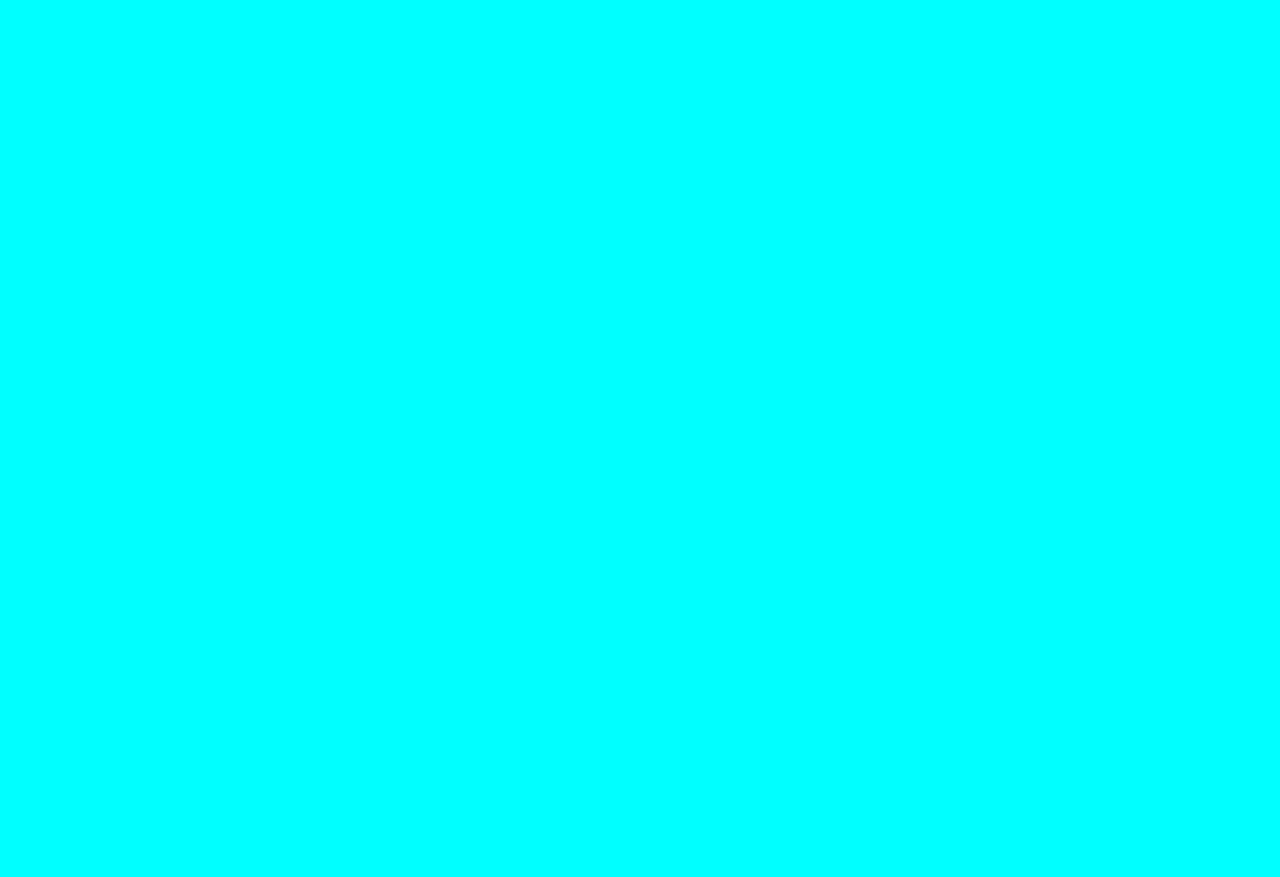
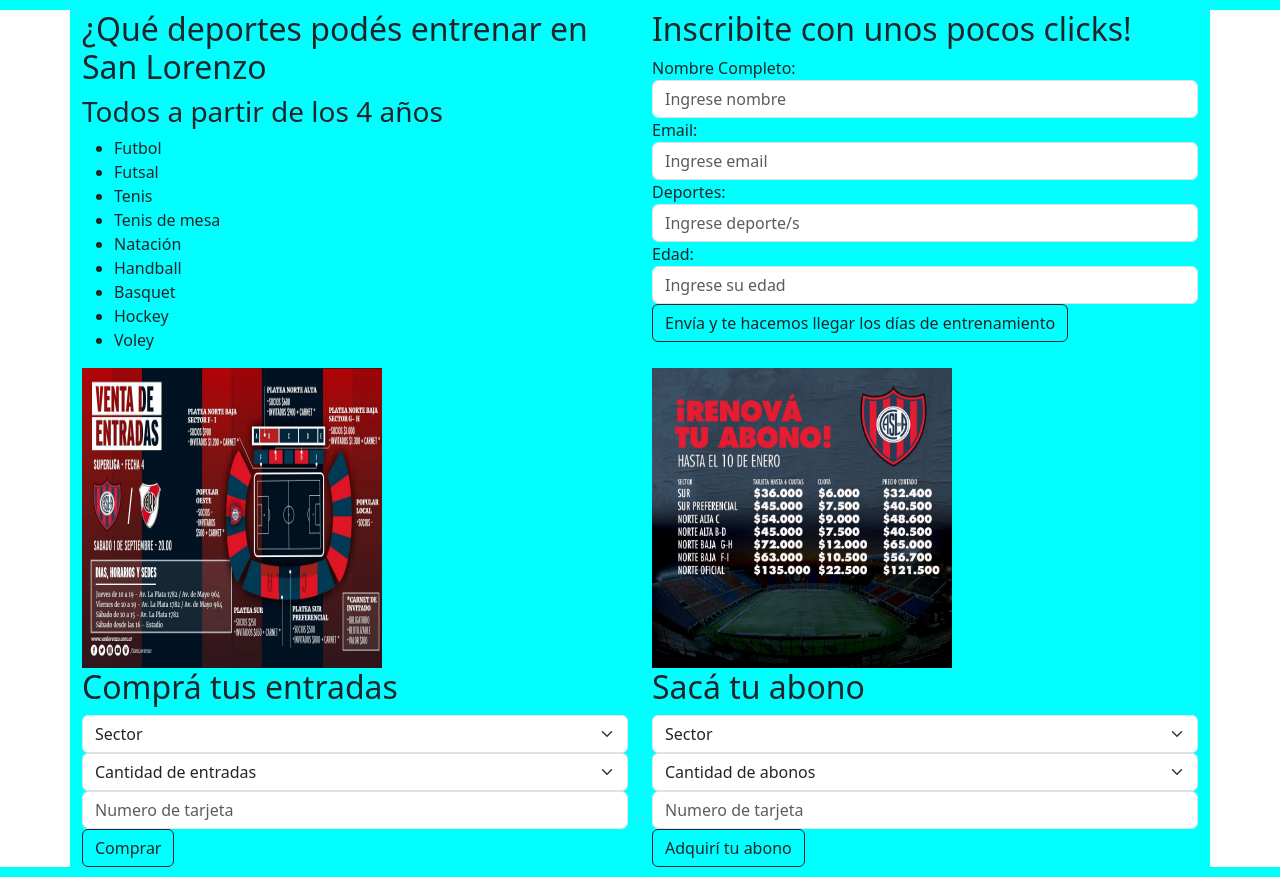
Before and after one commit to franrosen03/Preentrega3-Rosen, a website: page pages/pag3.html in a window 1280 px wide. Before the commit the page ends 800 px from the top, so only its background shows below. Drawn offline with nearby package versions, Linux system fonts and the light colour scheme.

Commit message:
Pagina abono

```diff
--- a/pages/pag3.html
+++ b/pages/pag3.html
@@ -5,9 +5,103 @@
     <meta name="viewport" content="width=device-width, initial-scale=1.0">
     <link rel="shortcut icon" href="../assets/images/Escudo.webp">
     <link rel="stylesheet" href="../css/style.css">
-    <title>Document</title>
+    <link href="https://cdn.jsdelivr.net/npm/bootstrap@5.3.2/dist/css/bootstrap.min.css" rel="stylesheet" integrity="sha384-T3c6CoIi6uLrA9TneNEoa7RxnatzjcDSCmG1MXxSR1GAsXEV/Dwwykc2MPK8M2HN" crossorigin="anonymous">
+    <title>Inscripciones, abonos y entradas</title>
 </head>
 <body>
 
+    <div class="container">
+        <div class="row">
+            <div class="col-md-6 ">
+
+        <h2>¿Qué deportes podés entrenar en San Lorenzo</h2>
+        <h3>Todos a partir de los 4 años</h3>
+        <a>
+            <ul >
+                <li>Futbol</li>
+                <li>Futsal</li>
+                <li>Tenis</li>
+                <li>Tenis de mesa</li>
+                <li>Natación</li>
+                <li>Handball </li>
+                <li>Basquet </li>
+                <li>Hockey</li>
+                <li>Voley </li>
+                </ul>
+        </a>
+        </div>
+
+
+
+                <div class="col-md-6 ">
+ <h2>Inscribite con unos pocos clicks!</h2>
+  <form action="#">
+	<div class="form-group">
+  	<label for="name">Nombre Completo:</label>
+  	<input type="text" class="form-control" id="nombre" placeholder="Ingrese nombre" name="nombre">
+      <label for="email">Email:</label>
+  	<input type="email" class="form-control" id="email" placeholder="Ingrese email" name="email"><label for="email">Deportes:</label>
+  	<input type="text" class="form-control" id="deporte" placeholder="Ingrese deporte/s" name="sport"><label for="email">Edad:</label>
+  	<input type="text" class="form-control" id="edad" placeholder="Ingrese su edad" name="age">
+	</div>
+
+	<button type="submit" class="btn btn-outline-dark">Envía y te hacemos llegar los días de entrenamiento</button>
+  </form>
+  </div>
+  </div>
+
+
+        <div class="row">
+            <div class="col-md-6 ">
+                <img src="../assets/images/Dl2XX2AWwAAdRCd.webp" alt="entradas">
+                <h2>Comprá tus entradas</h2>
+            <form>
+                <select class="form-select" aria-label="Default select example">
+                    <option selected>Sector</option>
+                    <option value="1">Platea Sur</option>
+                    <option value="2">Platea Norte</option>
+                    <option value="3">Popular</option>
+                  </select>
+                  <select class="form-select" aria-label="Default select example">
+                    <option selected>Cantidad de entradas</option>
+                    <option value="1">1</option>
+                    <option value="2">2</option>
+                    <option value="3">3</option>
+                    <option value="4">4</option>
+                  </select>
+                  <input type="text" class="form-control" placeholder="Numero de tarjeta" aria-label="Card number">
+                <button type="submit" class="btn btn-outline-dark">Comprar</button>
+                </form>
+                </div>
+                <div class="col-md-6 ">
+                    <img src="../assets/images/abono.webp" alt="abono">
+                    <h2>Sacá tu abono</h2>
+                    <form>
+                        <select class="form-select" aria-label="Default select example">
+                            <option selected>Sector</option>
+                            <option value="1">Sur</option>
+                            <option value="2">Sur preferencial</option>
+                            <option value="3">Norte Alta</option>
+                            <option value="4">Norte baja</option>
+                            <option value="4">Norte oficial</option>
+                          </select>
+                          <select class="form-select" aria-label="Default select example">
+                            <option selected>Cantidad de abonos</option>
+                            <option value="1">1</option>
+                            <option value="2">2</option>
+                            <option value="3">3</option>
+                            <option value="4">4</option>
+                          </select>
+                          <input type="text" class="form-control" placeholder="Numero de tarjeta" aria-label="Card number">
+                        <button type="submit" class="btn btn-outline-dark">Adquirí tu abono</button>
+                </div>
+        </div>
+        </div>
+
+
+
+
+
+    <script src="https://cdn.jsdelivr.net/npm/bootstrap@5.3.2/dist/js/bootstrap.bundle.min.js" integrity="sha384-C6RzsynM9kWDrMNeT87bh95OGNyZPhcTNXj1NW7RuBCsyN/o0jlpcV8Qyq46cDfL" crossorigin="anonymous"></script>
 </body>
 </html>
--- a/sass/layout/_body.scss
+++ b/sass/layout/_body.scss
@@ -5,3 +5,7 @@
 .descri:hover{
     background-color:red;
 }
+
+.container{
+    margin: 10px;
+}
```
Also changed, not shown: index.html (+3 -5 lines), assets/images/02-28_1646068815.webp (added), assets/images/Dl2XX2AWwAAdRCd.webp (added), assets/images/abono.webp (added), css/style.css, sass/layout/_layout.scss (line endings or trailing spaces), 1 other file.
